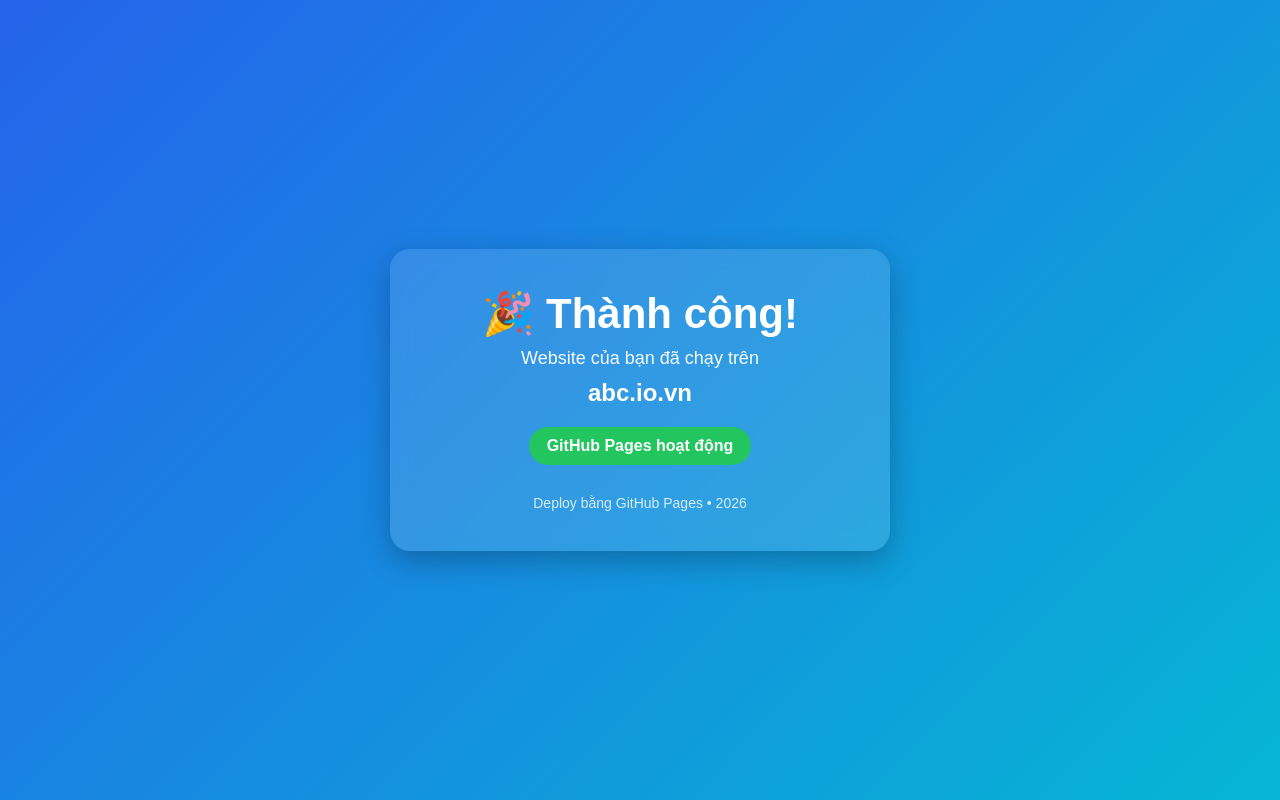
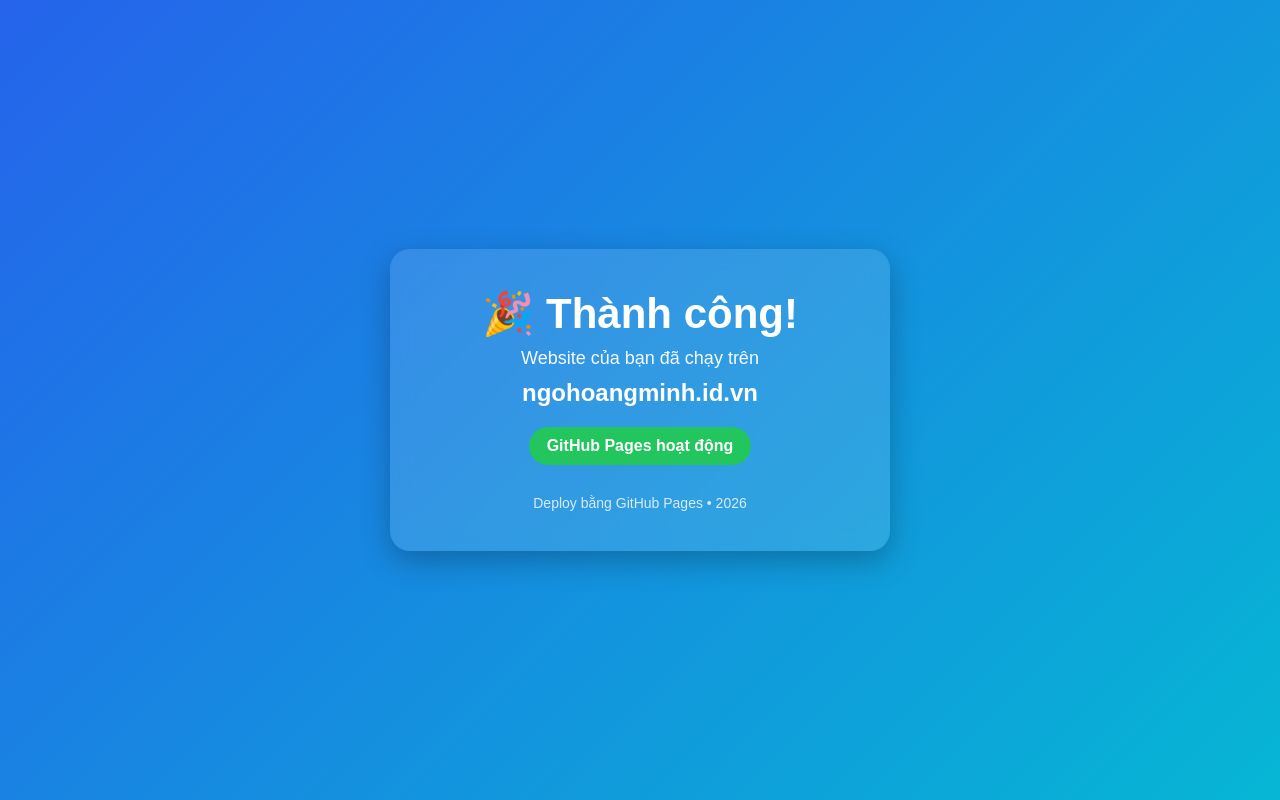
Before and after one commit to HoangMinhNgo/ngohoangminh-website, a plain HTML site: page index.html in a window 1280 px wide. Drawn offline with Linux system fonts and the light colour scheme.

Commit message:
Update index.html

```diff
--- a/index.html
+++ b/index.html
@@ -69,7 +69,7 @@
 
   <p>Website của bạn đã chạy trên</p>
 
-  <h2>abc.io.vn</h2>
+  <h2>ngohoangminh.id.vn</h2>
 
   <div class="status">
     GitHub Pages hoạt động
```
